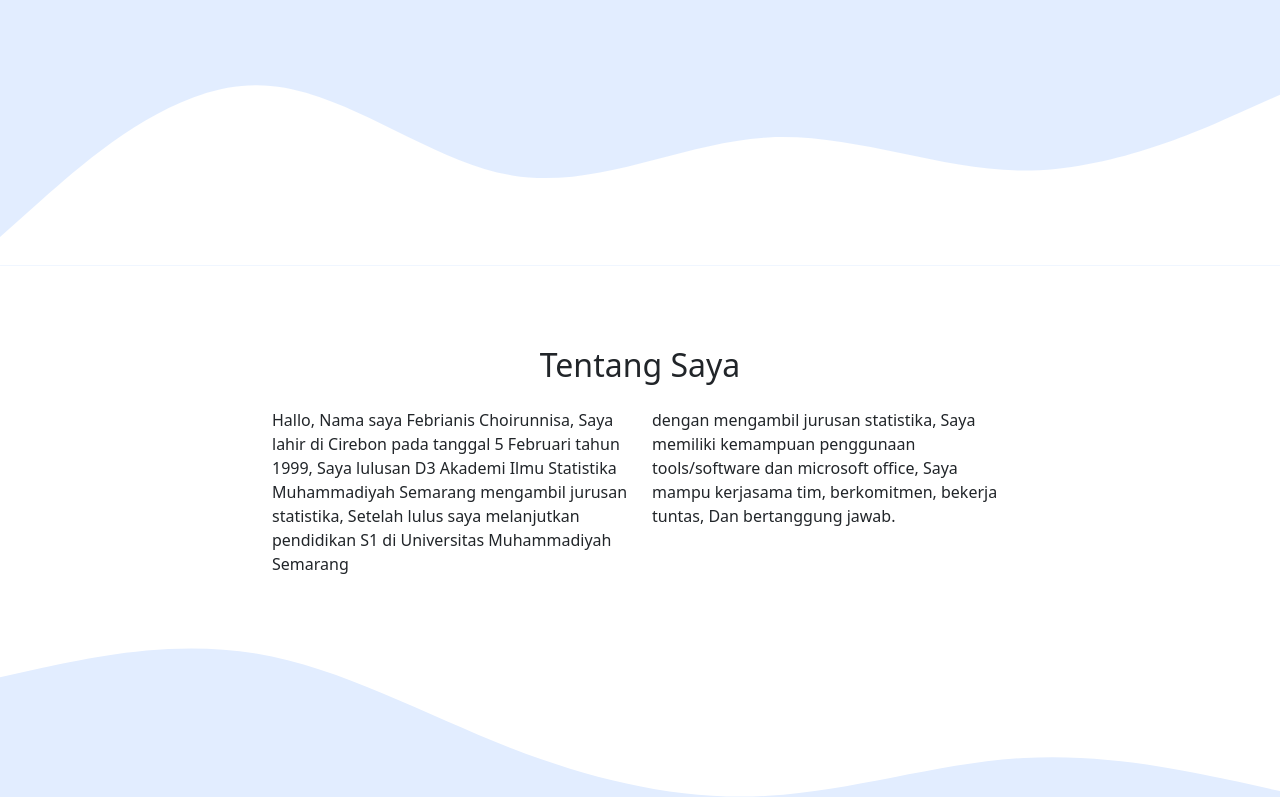
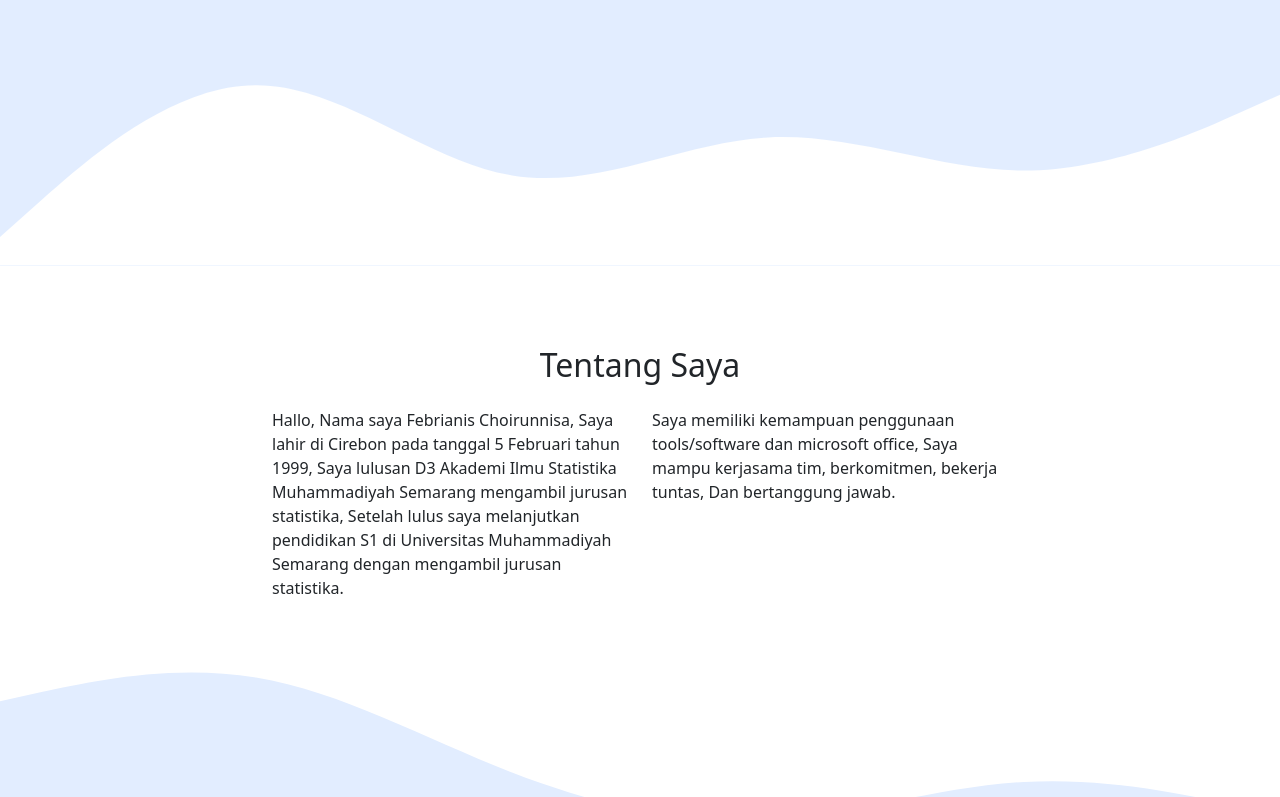
Before and after one commit to FebrianisCH/febrianisch.github.io, a plain HTML site: page index.html in a window 1280 px wide. Shown: the part 415-1212 px from the top of the page. Drawn offline with nearby package versions, Linux system fonts and the light colour scheme.

Commit message:
ganti kata

```diff
--- a/index.html
+++ b/index.html
@@ -63,10 +63,10 @@
         </div>
         <div class="row justify-content-center">
           <div class="col-md-4">
-            <p>Hallo, Nama saya Febrianis Choirunnisa, Saya lahir di Cirebon pada tanggal 5 Februari tahun 1999, Saya lulusan D3 Akademi Ilmu Statistika Muhammadiyah Semarang mengambil jurusan statistika, Setelah lulus saya melanjutkan pendidikan S1 di Universitas Muhammadiyah Semarang </p>
+            <p>Hallo, Nama saya Febrianis Choirunnisa, Saya lahir di Cirebon pada tanggal 5 Februari tahun 1999, Saya lulusan D3 Akademi Ilmu Statistika Muhammadiyah Semarang mengambil jurusan statistika, Setelah lulus saya melanjutkan pendidikan S1 di Universitas Muhammadiyah Semarang dengan mengambil jurusan statistika. </p>
           </div>
             <div class="col-md-4">
-              <p> dengan mengambil jurusan statistika, Saya memiliki kemampuan penggunaan tools/software dan microsoft office, Saya mampu kerjasama tim, berkomitmen, bekerja tuntas, Dan bertanggung jawab. </p>
+              <p> Saya memiliki kemampuan penggunaan tools/software dan microsoft office, Saya mampu kerjasama tim, berkomitmen, bekerja tuntas, Dan bertanggung jawab. </p>
             </div>
           </div>
         </div>
```
